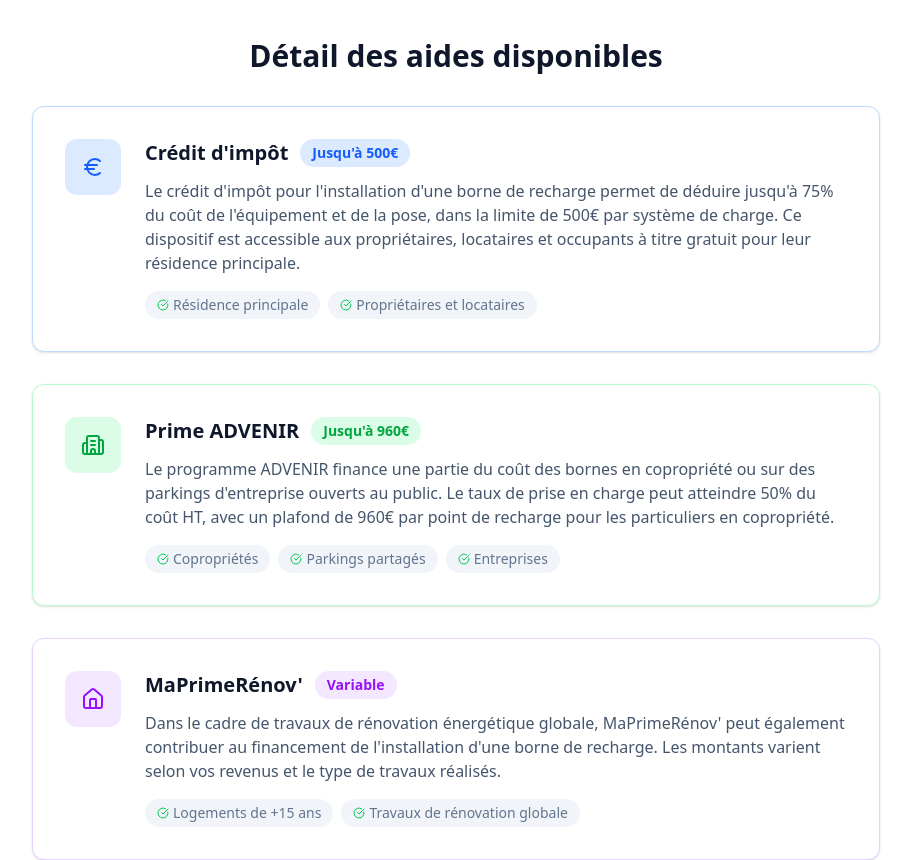
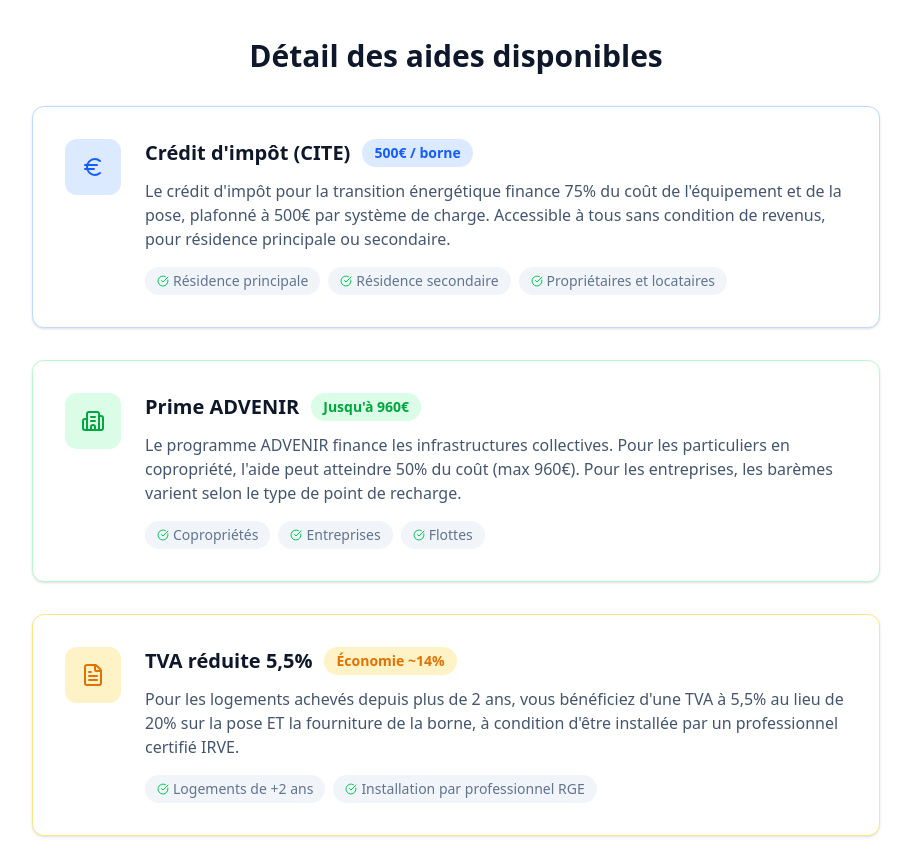
Before and after one commit to tuangiangluong-afk/expertbornerecharge, a Next.js app: page /guides/subventions-bornes-recharge in a window 1280 px wide. Shown: the part 860-1720 px from the top of the page, without its empty margins (184-1095 px from the left). Built offline with nearby package versions, Linux system fonts and the light colour scheme.

Commit message:
prime advenir

```diff
--- a/src/app/guides/subventions-bornes-recharge/page.tsx
+++ b/src/app/guides/subventions-bornes-recharge/page.tsx
@@ -11,7 +11,7 @@ export async function generateMetadata(): Promise<Metadata> {
 
     return {
         title: `Guide des subventions pour bornes de recharge 2025 | ${config?.name || "Expert Borne Recharge"}`,
-        description: "Découvrez toutes les aides financières pour l'installation de votre borne de recharge : MaPrimeRénov', ADVENIR, Crédit d'impôt. Jusqu'à 960€ d'économies.",
+        description: "Découvrez toutes les aides financières pour l'installation de votre borne de recharge : Crédit d'impôt (500€), Prime ADVENIR, TVA réduite. Financez votre installation.",
     };
 }
 
@@ -26,34 +26,26 @@ interface Grant {
 
 const grants: Grant[] = [
     {
-        name: "Crédit d'impôt",
-        amount: "Jusqu'à 500€",
-        eligible: ["Résidence principale", "Propriétaires et locataires"],
-        description: "Le crédit d'impôt pour l'installation d'une borne de recharge permet de déduire jusqu'à 75% du coût de l'équipement et de la pose, dans la limite de 500€ par système de charge. Ce dispositif est accessible aux propriétaires, locataires et occupants à titre gratuit pour leur résidence principale.",
+        name: "Crédit d'impôt (CITE)",
+        amount: "500€ / borne",
+        eligible: ["Résidence principale", "Résidence secondaire", "Propriétaires et locataires"],
+        description: "Le crédit d'impôt pour la transition énergétique finance 75% du coût de l'équipement et de la pose, plafonné à 500€ par système de charge. Accessible à tous sans condition de revenus, pour résidence principale ou secondaire.",
         icon: <Euro className="w-6 h-6" />,
         color: "blue",
     },
     {
         name: "Prime ADVENIR",
         amount: "Jusqu'à 960€",
-        eligible: ["Copropriétés", "Parkings partagés", "Entreprises"],
-        description: "Le programme ADVENIR finance une partie du coût des bornes en copropriété ou sur des parkings d'entreprise ouverts au public. Le taux de prise en charge peut atteindre 50% du coût HT, avec un plafond de 960€ par point de recharge pour les particuliers en copropriété.",
+        eligible: ["Copropriétés", "Entreprises", "Flottes"],
+        description: "Le programme ADVENIR finance les infrastructures collectives. Pour les particuliers en copropriété, l'aide peut atteindre 50% du coût (max 960€). Pour les entreprises, les barèmes varient selon le type de point de recharge.",
         icon: <Building2 className="w-6 h-6" />,
         color: "green",
-    },
-    {
-        name: "MaPrimeRénov'",
-        amount: "Variable",
-        eligible: ["Logements de +15 ans", "Travaux de rénovation globale"],
-        description: "Dans le cadre de travaux de rénovation énergétique globale, MaPrimeRénov' peut également contribuer au financement de l'installation d'une borne de recharge. Les montants varient selon vos revenus et le type de travaux réalisés.",
-        icon: <Home className="w-6 h-6" />,
-        color: "purple",
     },
     {
         name: "TVA réduite 5,5%",
         amount: "Économie ~14%",
         eligible: ["Logements de +2 ans", "Installation par professionnel RGE"],
-        description: "Pour les logements achevés depuis plus de 2 ans, vous bénéficiez d'une TVA à 5,5% au lieu de 20% sur la pose d'une borne de recharge, à condition que l'installation soit réalisée par un professionnel qualifié.",
+        description: "Pour les logements achevés depuis plus de 2 ans, vous bénéficiez d'une TVA à 5,5% au lieu de 20% sur la pose ET la fourniture de la borne, à condition d'être installée par un professionnel certifié IRVE.",
         icon: <FileText className="w-6 h-6" />,
         color: "amber",
     },
@@ -87,7 +79,7 @@ export default async function GrantsGuidePage() {
                         Toutes les subventions pour votre borne de recharge
                     </h1>
                     <p className="text-lg md:text-xl text-slate-300 mb-8 max-w-2xl mx-auto">
-                        Crédit d&apos;impôt, Prime ADVENIR, MaPrimeRénov&apos;... Découvrez comment économiser
+                        Crédit d&apos;impôt, Prime ADVENIR... Découvrez comment économiser
                         jusqu&apos;à <strong className="text-white">960€</strong> sur votre installation.
                     </p>
                     <Link
--- a/src/components/FloatingCTA.tsx
+++ b/src/components/FloatingCTA.tsx
@@ -39,7 +39,7 @@ export default function FloatingCTA({
     if (!isVisible) return null;
 
     return (
-        <div className="fixed bottom-6 right-6 z-50 flex flex-col gap-3">
+        <div className="fixed bottom-6 right-6 z-50 hidden lg:flex flex-col gap-3">
             {/* Scroll to top button */}
             {showScrollTop && (
                 <button
--- a/src/components/GrantsCalculator.tsx
+++ b/src/components/GrantsCalculator.tsx
@@ -75,15 +75,15 @@ export default function GrantsCalculator({ themeColor = "blue", onCalculateClick
 
                     {/* Grant Items */}
                     <div className="flex flex-col gap-4 mt-4">
-                        {/* MaPrimeRénov & Advenir */}
+                        {/* Advenir Copro */}
                         <div className="flex gap-4 p-4 rounded-xl bg-white border border-slate-200 shadow-sm">
                             <div className="bg-green-100 text-green-600 h-12 w-12 rounded-lg flex items-center justify-center shrink-0">
                                 <CheckCircle className="w-6 h-6" />
                             </div>
                             <div>
-                                <h3 className="font-bold text-slate-900 text-lg">MaPrimeRénov&apos; & Advenir</h3>
+                                <h3 className="font-bold text-slate-900 text-lg">Prime ADVENIR (Copropriété)</h3>
                                 <p className="text-slate-500 text-sm mt-1">
-                                    Jusqu&apos;à 960€ de subventions pour les copropriétés et parkings partagés.
+                                    Jusqu&apos;à 960€ de subventions pour les points de recharge en copropriété.
                                 </p>
                             </div>
                         </div>
@@ -94,9 +94,9 @@ export default function GrantsCalculator({ themeColor = "blue", onCalculateClick
                                 <Euro className="w-6 h-6" />
                             </div>
                             <div>
-                                <h3 className="font-bold text-slate-900 text-lg">Crédit d&apos;Impôt</h3>
+                                <h3 className="font-bold text-slate-900 text-lg">Crédit d&apos;Impôt (Particulier)</h3>
                                 <p className="text-slate-500 text-sm mt-1">
-                                    Bénéficiez d&apos;un crédit d&apos;impôt jusqu&apos;à 500€ par système de charge installé à votre résidence principale.
+                                    Crédit d&apos;impôt de 500€ par système de charge installé (résidence principale ou secondaire).
                                 </p>
                             </div>
                         </div>
--- a/src/lib/sites-config.ts
+++ b/src/lib/sites-config.ts
@@ -73,10 +73,9 @@ const TEMPLATE_CERTIFICATIONS = [
 ];
 
 const TEMPLATE_AIDES = [
-    "Prime ADVENIR jusqu'à 960€",
-    "Crédit d'Impôt 75% (max 500€)",
-    "TVA Réduite 5.5%",
-    "MaPrimeRénov'"
+    "Prime ADVENIR (Copropriété)",
+    "Crédit d'Impôt 500€",
+    "TVA Réduite 5.5%"
 ];
 
 const TEMPLATE_FEATURES = [
```
